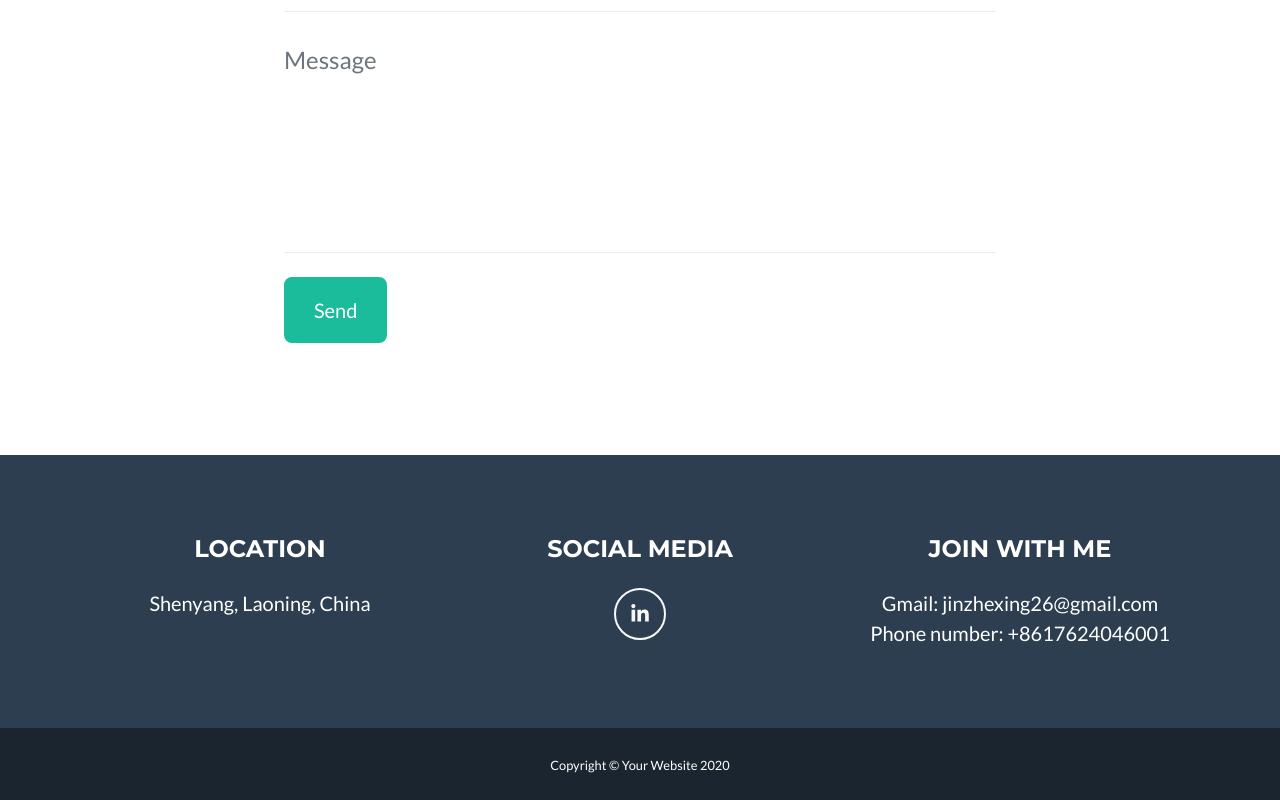
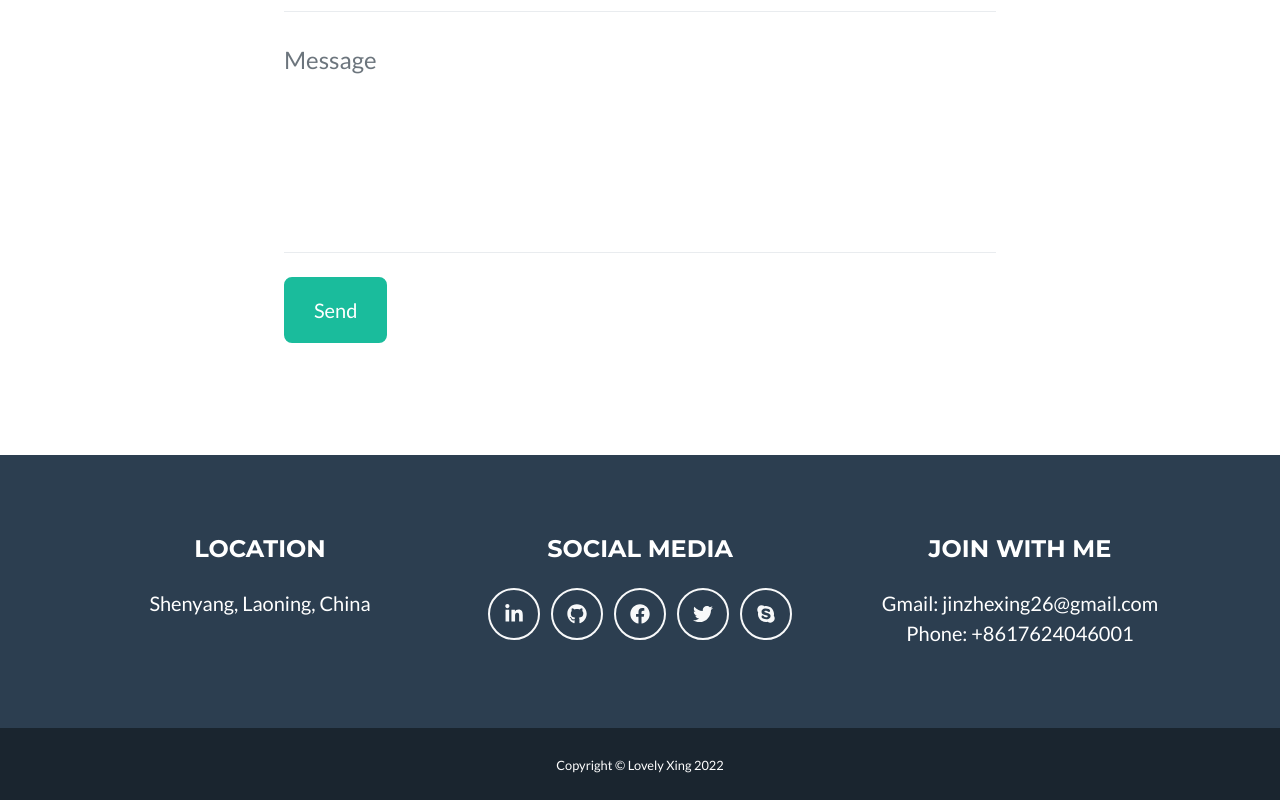
Before and after one commit to ritiger/portfolio-smartContract, a plain HTML site: page index.html in a window 1280 px wide. Shown: the part 7668-8468 px from the top of the page. Drawn offline with nearby package versions, Linux system fonts and the light colour scheme.

Commit message:
next finish:

```diff
--- a/index.html
+++ b/index.html
@@ -675,7 +675,10 @@
                     <div class="col-lg-4 mb-5 mb-lg-0">
                         <h4 class="text-uppercase mb-4">Social Media</h4>
                         <a class="btn btn-outline-light btn-social mx-1" href="https://www.linkedin.com/in/xing-li-7a6615a8/" target="_blank"><i class="fab fa-fw fa-linkedin-in"></i></a>
-<!--                         <a class="btn btn-outline-light btn-social mx-1" href="https://github.com/ReactTop" target="_blank"><i class="fab fa-fw fa-github"></i></a> -->
+                        <a class="btn btn-outline-light btn-social mx-1" href="https://github.com/ritiger" target="_blank"><i class="fab fa-fw fa-github"></i></a>
+                        <a class="btn btn-outline-light btn-social mx-1" href="https://www.facebook.com/lovelyxingli/" target="_blank"><i class="fab fa-fw fa-facebook"></i></a>
+                        <a class="btn btn-outline-light btn-social mx-1" href="https://twitter.com/rch_tiger" target="_blank"><i class="fab fa-fw fa-twitter"></i></a>
+                        <a class="btn btn-outline-light btn-social mx-1" href="https://join.skype.com/invite/DC8004F9ImYW" target="_blank"><i class="fab fa-fw fa-skype"></i></a>
                     </div>
                     <!-- Footer About Text-->
                     <div class="col-lg-4">
@@ -684,15 +687,15 @@
                            Gmail: jinzhexing26@gmail.com
                         </p>
                         <p class="lead mb-0">
-                            Phone number: +8617624046001
-                         </p>
+                            Phone: +8617624046001
+                        </p>
                     </div>
                 </div>
             </div>
         </footer>
         <!-- Copyright Section-->
         <div class="copyright py-4 text-center text-white">
-            <div class="container"><small>Copyright © Your Website 2020</small></div>
+            <div class="container"><small>Copyright © Lovely Xing 2022</small></div>
         </div>
         <!-- Scroll to Top Button (Only visible on small and extra-small screen sizes)-->
         <div class="scroll-to-top d-lg-none position-fixed">
```
